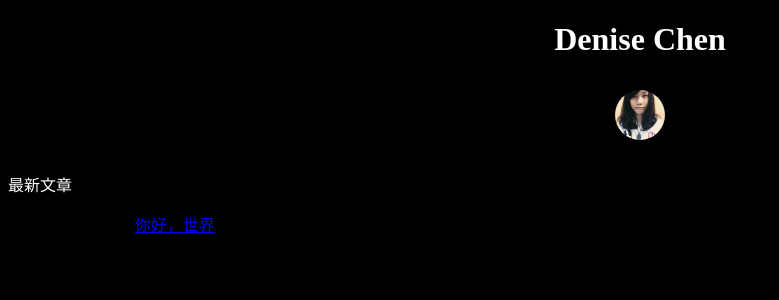
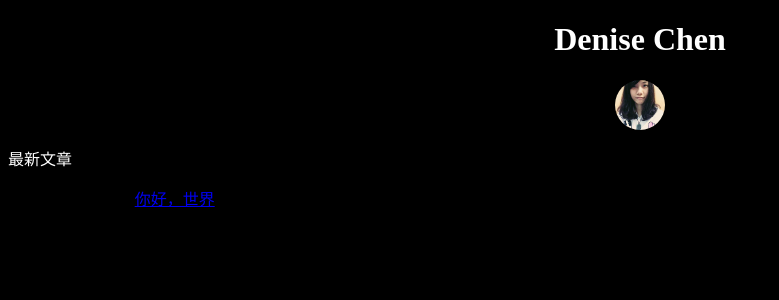
Before and after one commit to Denise-Chen/jekyll_demo, a Jekyll site: the page built from index.html, in a window 1280 px wide. Shown: the top 300 px of the page, without its empty margins (0-779 px from the left). Built offline with Jekyll 4.4.1, drawn with Linux system fonts in a browser that asks for light colours.

Commit message:
change the image and css

```diff
--- a/css/default.css
+++ b/css/default.css
@@ -1,13 +1,13 @@
-section {
-margin: 2em 0;
+body {
+background-color: black;
 }
 
-section#about {
 img {
 border-radius:50%;
 margin: 0 auto;
 display: block;
 }
+
+h1,p {
+color:#ffffff;
 }
-
-h1,p {color:#ffffff}
--- a/index.html
+++ b/index.html
@@ -5,7 +5,7 @@ title: Denise Chen
 <head>
 <link href="css/default.css" rel="stylesheet" type="text/css"/>
 </head>
-<body bgcolor="black">
+<body>
 <h1 align="center">{{ page.title }}</h1>
 <section id="about">
 <img src="images/me.jpeg" width="50" height="50" />
```
